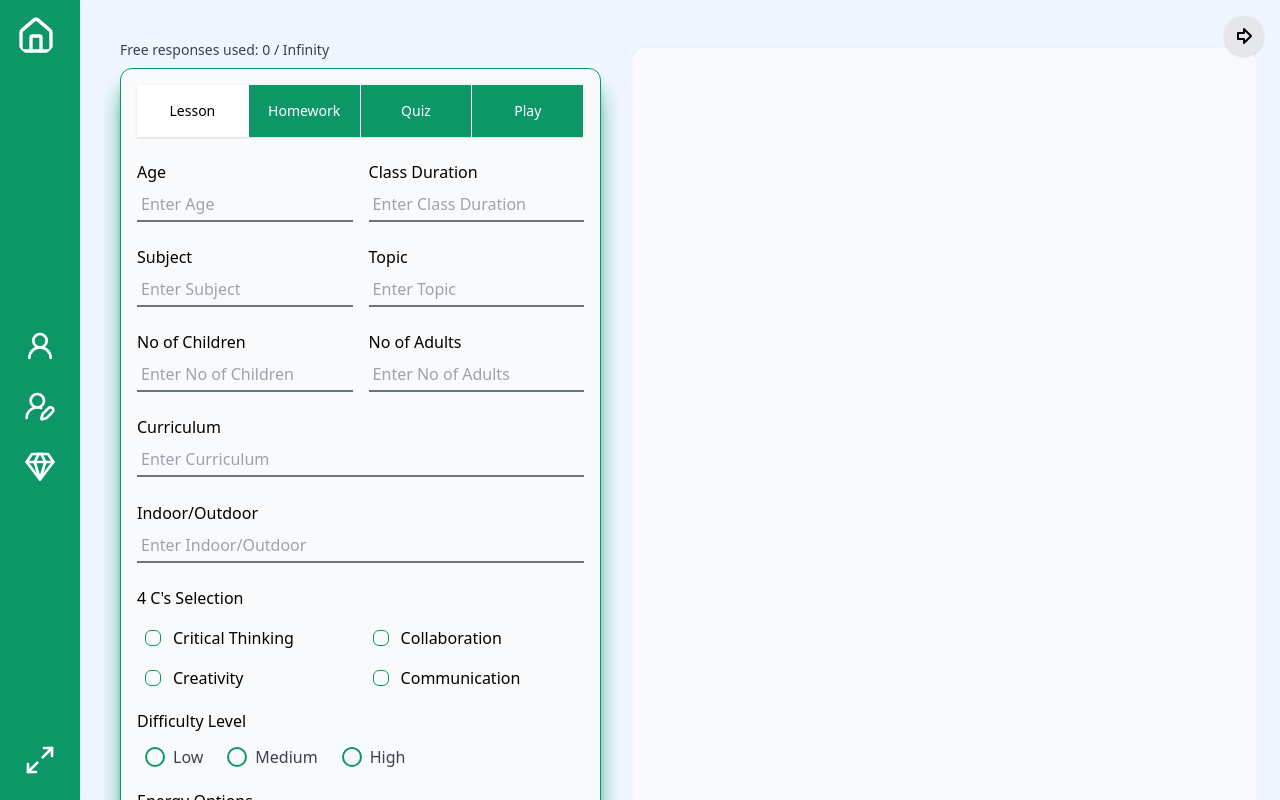
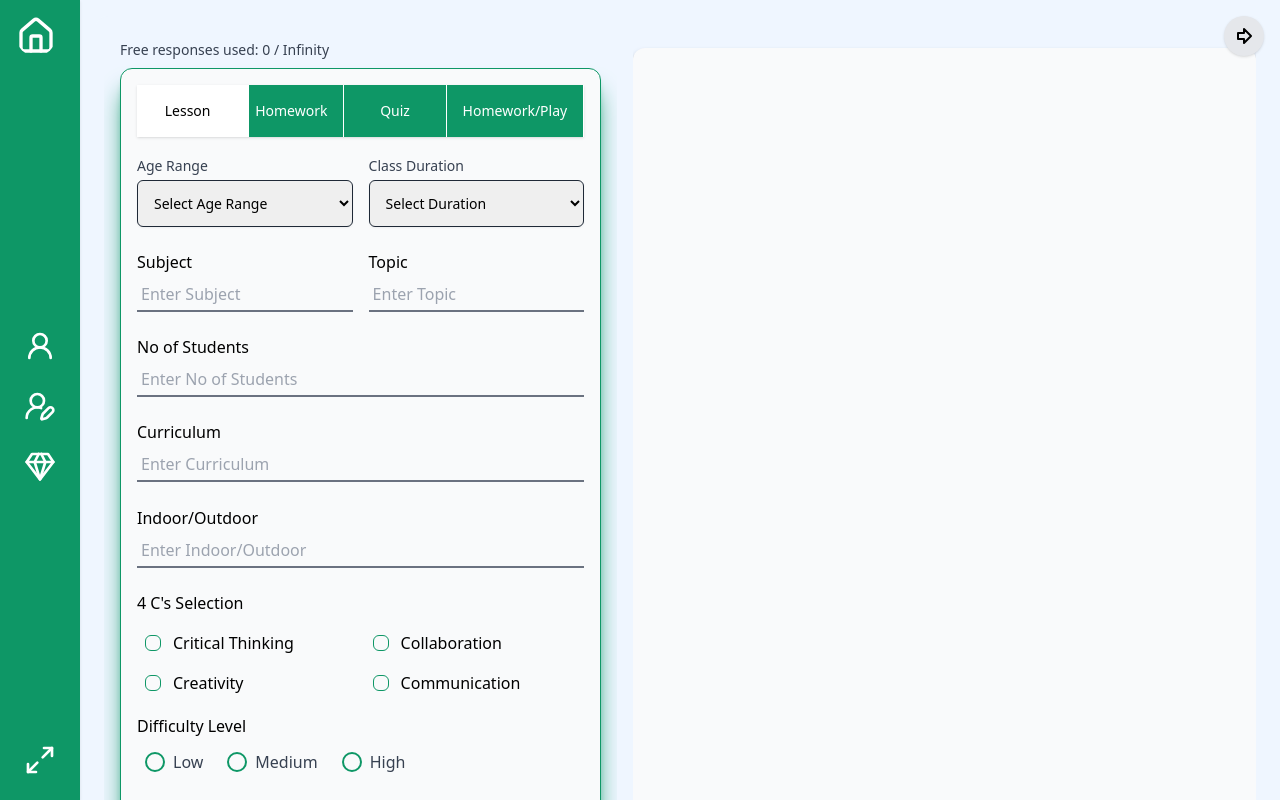
Before and after one commit to hammadyounas/lesson_app, a Next.js app: page /freePrompts in a window 1280 px wide. Shown: the top 800 px of the page. Built offline with nearby package versions, Linux system fonts and the light colour scheme; what tailwindcss-animated would draw is missing.

Commit message:
lesson genration issue

```diff
--- a/components/Form.jsx
+++ b/components/Form.jsx
@@ -70,8 +70,8 @@ const FormComponent = ({
     ),
     difficulty: Yup.string().required("Difficulty level is required."),
     energy: Yup.string().required("Energy option is required."),
-    noOfChildren: Yup.string().required("No of Children is required."),
-    noOfAdults: Yup.string().required("No of Adults is required."),
+    noOfStudents: Yup.string().required("No of Students is required."),
+    // noOfAdults: Yup.string().required("No of Adults is required."),
     fourCs: Yup.array()
       .of(Yup.string())
       .min(1, "At least one 4 C's item must be selected."),
@@ -146,7 +146,7 @@ const FormComponent = ({
                     : "translate-x-[300%]"
                 }`}
             />
-            {["Lesson", "Homework", "Quiz", "Play"].map((tab) => (
+            {["Lesson", "Homework", "Quiz", "Homework/Play"].map((tab) => (
               <li className="w-full z-10" key={tab}>
                 <button
                   type="button"
@@ -165,24 +165,71 @@ const FormComponent = ({
 
           {/* Age and Class Duration Inputs */}
           <div className="flex flex-col md:flex-row w-full gap-4 mb-4">
-            <TextInput
-              label="Age"
+            {/* Age Dropdown */}
+            <div className="flex-1">
+              <label htmlFor="age" className="block text-sm font-medium text-gray-700">
+                Age Range
+              </label>
+              <select
                 id="age"
-              type="number"
                 value={values.age}
                 onChange={(e) => setFieldValue("age", e.target.value)}
-              error={touched.age && errors.age}
-              className="flex-1 border-blue-800"
-            />
-            <TextInput
-              label="Class Duration"
+                className="mt-1 block w-full px-3 py-3 border border-l-7 border-gray-800 rounded-md shadow-sm focus:outline-none focus:ring-primary focus:border-primary sm:text-sm"
+              >
+                <option value="">Select Age Range</option>
+                <option value="3">0-10</option>
+                <option value="13">11-20</option>
+                <option value="23">21-30</option>
+                <option value="33">31-40</option>
+                <option value="43">41-50</option>
+                <option value="53">51-60</option>
+                <option value="63">61-70</option>
+                <option value="73">71-80</option>
+                <option value="83">81-90</option>
+                <option value="93">91-100</option>
+
+                {/* Add more ranges as needed */}
+              </select>
+              {touched.age && errors.age && <div className="text-red-600 text-sm">{errors.age}</div>}
+            </div>
+
+
+
+            {/* Duration Dropdown */}
+            <div className="flex-1">
+              <label htmlFor="duration" className="block text-sm font-medium text-gray-700">
+                Class Duration
+              </label>
+              <select
                 id="duration"
-              type="number"
                 value={values.duration}
                 onChange={(e) => setFieldValue("duration", e.target.value)}
-              error={touched.duration && errors.duration}
-              className="flex-1 border-blue-800"
-            />
+                className="mt-1 block w-full px-3 py-3 border border-gray-800  rounded-md shadow-sm focus:outline-none focus:ring-primary focus:border-primary sm:text-sm"
+              >
+                <option value="">Select Duration</option>
+                <option value="0.25">15 min</option>
+                <option value="0.5">30 min</option>
+                <option value="0.75">45 min</option>
+                <option value="1">1 hour</option>
+                <option value="1.25">1 hour 15 min</option>
+                <option value="1.5">1 hour 30 min</option>
+                <option value="1.75">1 hour 45 min</option>
+                <option value="2">2 hours</option>
+                <option value="2.25">2 hours 15 min</option>
+                <option value="2.5">2 hours 30 min</option>
+                <option value="2.75">2 hours 45 min</option>
+                <option value="3">3 hours</option>
+                <option value="3.25">3 hours 15 min</option>
+                <option value="3.5">3 hours 30 min</option>
+                <option value="3.75">3 hours 45 min</option>
+                <option value="4">4 hours</option>
+                <option value="4.25">4 hours 15 min</option>
+                <option value="4.5">4 hours 30 min</option>
+                <option value="4.75">4 hours 45 min</option>
+                <option value="5">5 hours</option>
+              </select>
+              {touched.duration && errors.duration && <div className="text-red-600 text-sm">{errors.duration}</div>}
+            </div>
           </div>
 
           {/* Subject and Topic Inputs */}
@@ -211,15 +258,15 @@ const FormComponent = ({
 
           <div className="flex flex-col md:flex-row w-full gap-4 mb-4">
             <TextInput
-              label="No of Children"
-              id="noOfChildren"
+              label="No of Students"
+              id="noOfStudents"
               type="text"
-              value={values.noOfChildren}
-              onChange={(e) => setFieldValue("noOfChildren", e.target.value)}
+              value={values.noOfStudents}
+              onChange={(e) => setFieldValue("noOfStudents", e.target.value)}
               error={touched.noOfChildren && errors.noOfChildren}
               className="flex-1 border-blue-800"
             />
-            <TextInput
+            {/* <TextInput
               label="No of Adults"
               id="noOfAdults"
               type="text"
@@ -227,7 +274,7 @@ const FormComponent = ({
               onChange={(e) => setFieldValue("noOfAdults", e.target.value)}
               error={touched.noOfAdults && errors.noOfAdults}
               className="flex-1 border-blue-800"
-            />
+            /> */}
           </div>
 
           {/* Curriculum Input */}
--- a/redux/slices/formSlice.js
+++ b/redux/slices/formSlice.js
@@ -12,8 +12,8 @@ const initialState = {
     additional: '',
     difficulty: '',
     energy: '',
-    noOfChildren: '',
-    noOfAdults: '',
+    noOfStudents: '',
+    // noOfAdults: '',
     fourCs: [],
   },
 };
```
Also changed, not shown: 1 other file (tests, documents, lock files or other folders). Lines whose indentation alone changed are shown as unchanged.
